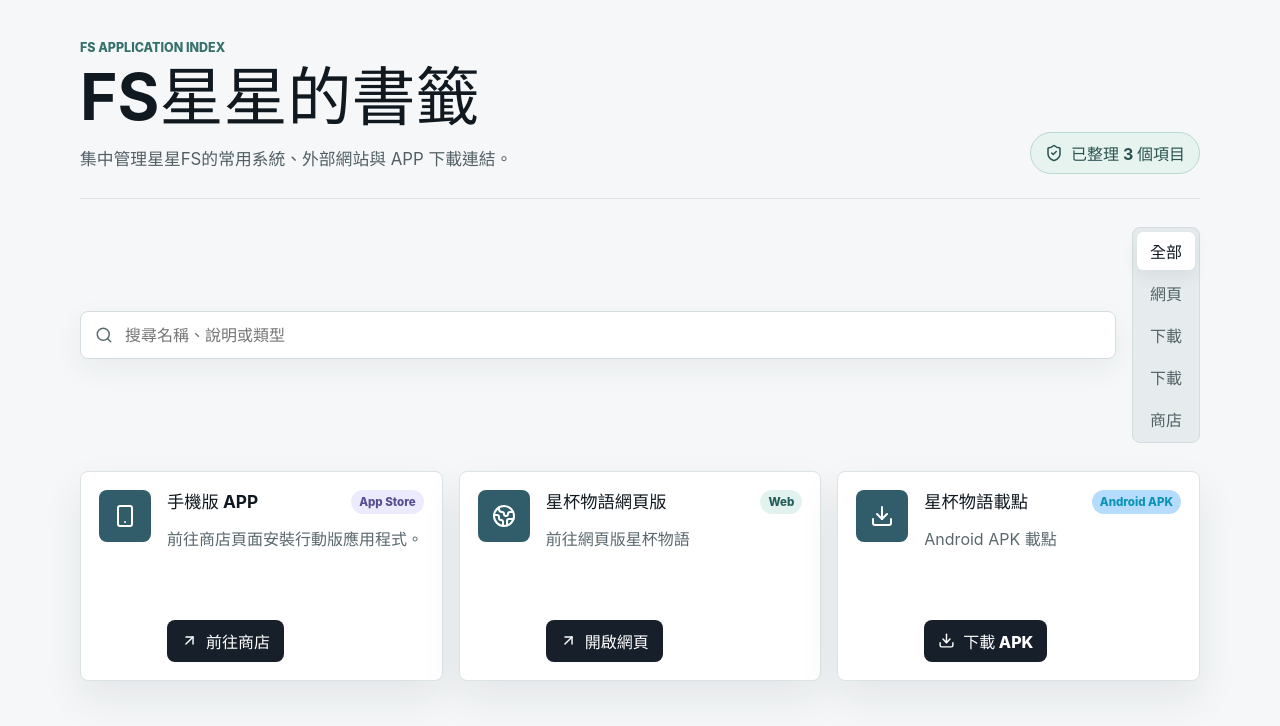
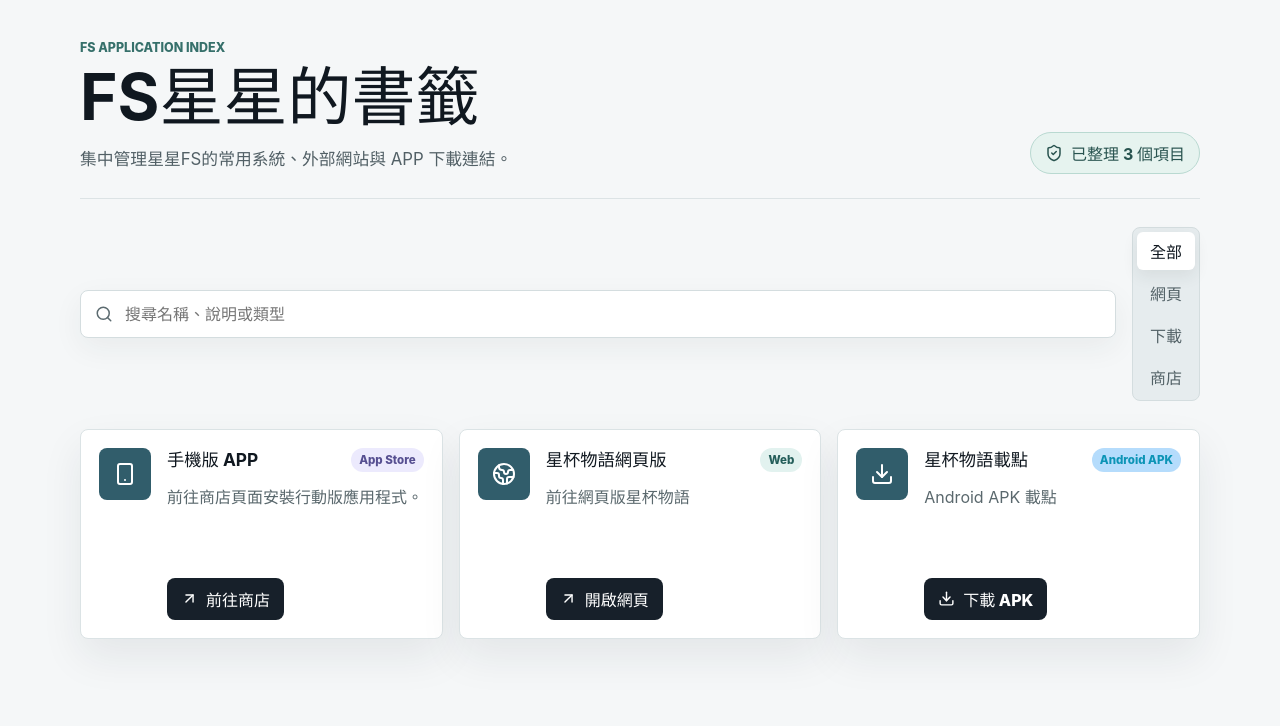
Before and after one commit to 1FS1/FSAppIndex, a React (Vite) app: page / in a window 1280 px wide. Shown: the top 726 px of the page. Built offline with nearby package versions, Linux system fonts and the light colour scheme.

Commit message:
更新網頁

```diff
--- a/src/App.jsx
+++ b/src/App.jsx
@@ -75,7 +75,6 @@ const filters = [
   { value: 'all', label: '全部' },
   { value: 'web', label: '網頁' },
   { value: 'download', label: '下載' },
-  { value: 'download-apk', label: '下載' },
   { value: 'store', label: '商店' },
 ];
 
@@ -132,7 +131,7 @@ export default function App() {
     const keyword = query.trim().toLowerCase();
 
     return apps.filter((app) => {
-      const matchesFilter = filter === 'all' || app.type === filter;
+      const matchesFilter = filter === 'all' || app.type === filter || (filter === 'download' && app.type === 'download-apk');
       const matchesKeyword =
         !keyword ||
         app.name.toLowerCase().includes(keyword) ||
```
Also changed, not shown: 2 other files (tests, documents, lock files or other folders).
